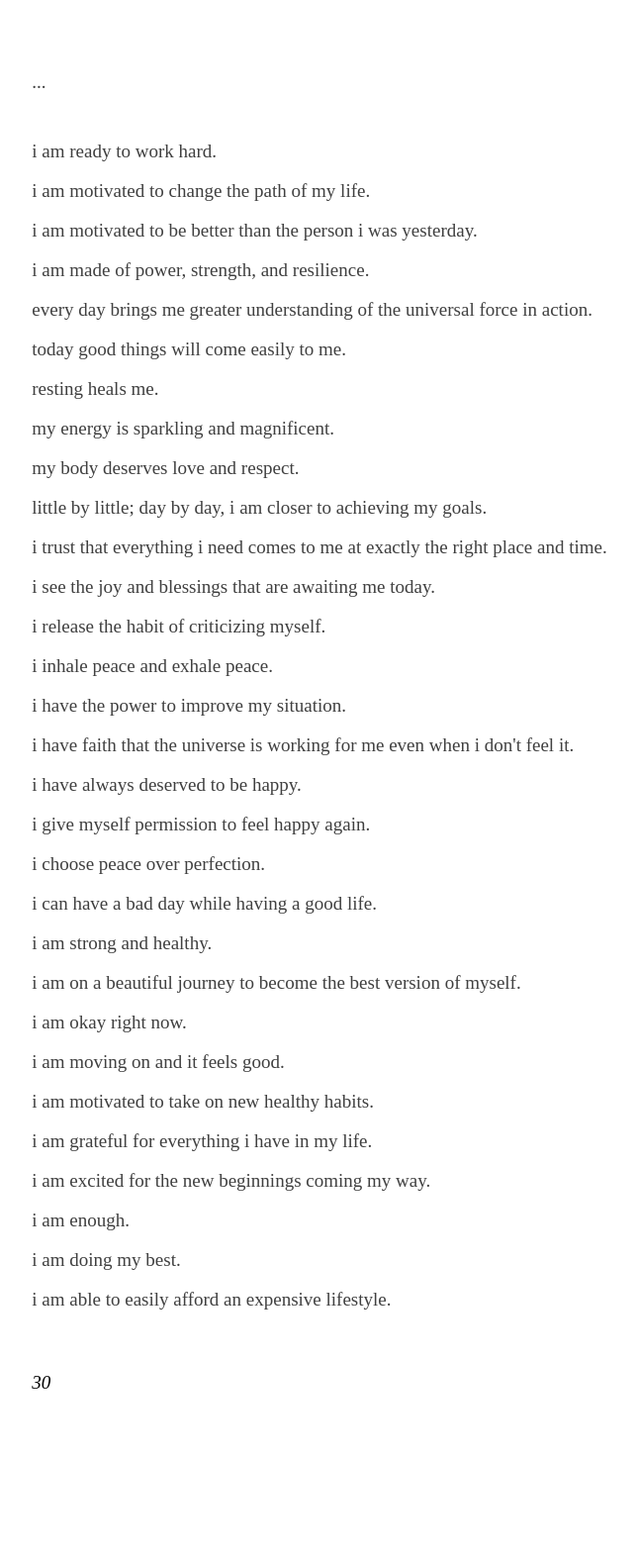
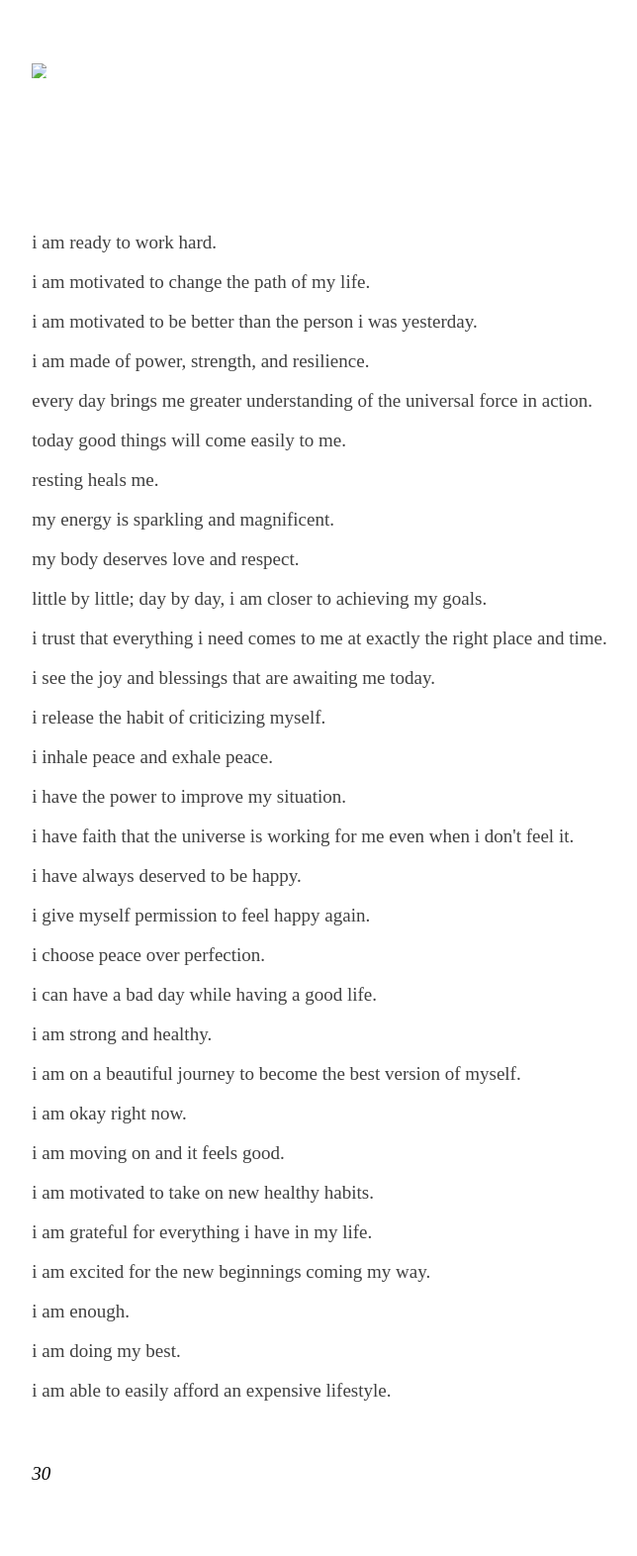
Before and after one commit to baneteasnow/affirmation, a Jekyll site: the page built from archive.md, in a window 1280 px wide. Shown: the whole page at 99% size, without its empty margins (317-961 px from the left). Built offline with Jekyll 4.4.1, drawn with Linux system fonts in a browser that asks for light colours; before the commit the page ends 1480 px from its top, so only the background shows below that.

Commit message:
Update archive.html

```diff
--- a/_layouts/archive.html
+++ b/_layouts/archive.html
@@ -2,7 +2,7 @@
 layout: default
 ---
 
-{%-include back_link.html-%}
+<div><a href='/' title='random post'><img src='/assets/lotus.png' alt='random post' style='width:15px; height:15px; display: inline-block;'></a></div>
 <br />
 <br />
 
```
